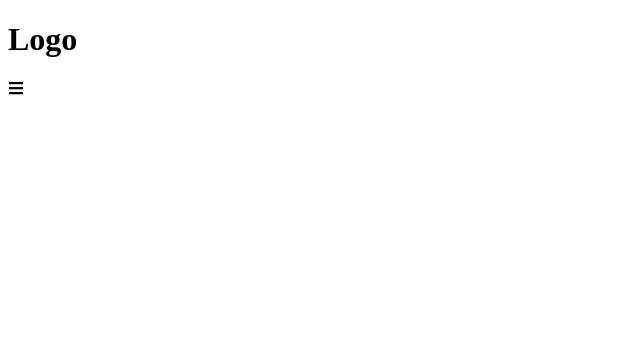
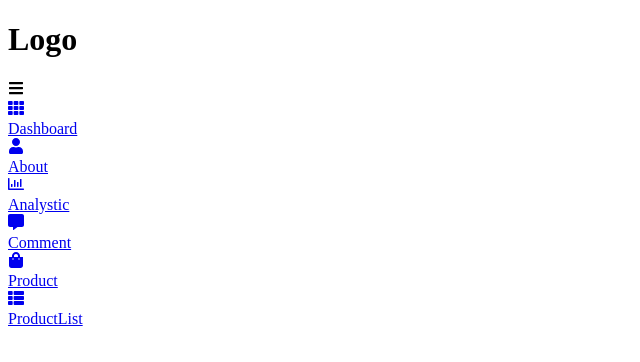
Before and after one commit to MobinaAbf/sidebar-react-router, a React (Create React App) app: page /productlist in a window 1280 px wide. Shown: the top 362 px of the page, without its empty margins (0-640 px from the left). Built offline with nearby package versions, Linux system fonts and the light colour scheme.

Commit message:
Using the menuItem array inside the div tag, which is navigated by the map method and has two parameters

```diff
--- a/src/components/Sidebar.jsx
+++ b/src/components/Sidebar.jsx
@@ -8,6 +8,7 @@ FaShoppingBag,
 FaThList,
 FaBars
 } from "react-icons/fa";
+import { NavLink } from "react-router-dom";
 export default function Sidebar() {
   const menuItem=[
     {
@@ -51,6 +52,14 @@ export default function Sidebar() {
             <FaBars/>
           </div>
         </div>
+        {
+          menuItem.map((item,index)=>(
+            <NavLink to={item.path} key={index} className="link" activeclassName="active">
+             <div className="icon">{item.icon}</div>
+             <div className="link_text">{item.name}</div>
+            </NavLink>
+          ))
+        }
       </div>
     </div>
   );
```
